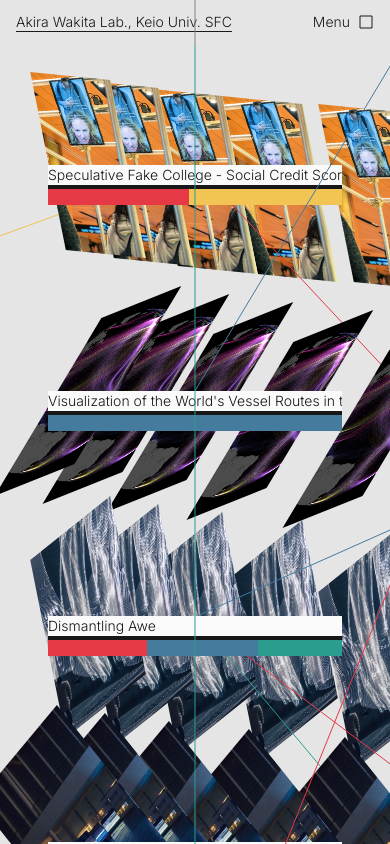
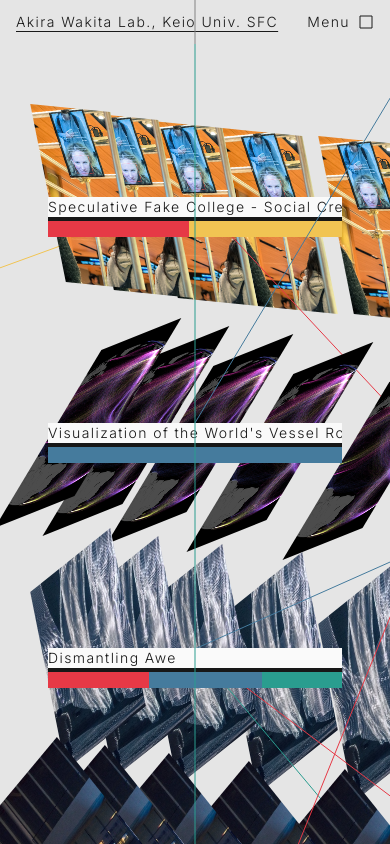
Before and after one commit to wakita-lab/web, a Next.js app: page / in a window 390 px wide. Shown: the top 844 px of the page. Built offline with nearby package versions, Linux system fonts and the light colour scheme.

Commit message:
fix: Update layout and header styles for improved spacing and responsiveness

```diff
--- a/src/app/layout.tsx
+++ b/src/app/layout.tsx
@@ -18,7 +18,7 @@ export default function RootLayout({
 }>) {
   return (
     <html lang="en" className={inter.variable}>
-      <body className="overflow-x-hidden overscroll-none font-inter text-sm font-light">
+      <body className="overflow-x-hidden overscroll-none font-inter text-sm font-light tracking-widest">
         <Header />
         {children}
         <Analytics />
--- a/src/app/page.tsx
+++ b/src/app/page.tsx
@@ -13,7 +13,7 @@ const TransformMatrixes = [
 
 export default function Home() {
   return (
-    <div className="m-auto mt-8 grid w-full max-w-screen-xl grid-cols-1 gap-12 px-12 pb-24 sm:gap-8 sm:gap-y-16 sm:px-24 md:grid-cols-2 xl:grid-cols-3">
+    <div className="m-auto mt-16 grid w-full max-w-screen-xl grid-cols-1 gap-12 px-12 pb-24 sm:gap-8 sm:gap-y-16 sm:px-24 md:grid-cols-2 xl:grid-cols-3">
       {WORKS.map((work, index) => {
         const transformMatrix = TransformMatrixes[index % 5];
         const transformStyle = `matrix(${transformMatrix.join(',')})`;
--- a/src/components/HamburgerMenu.tsx
+++ b/src/components/HamburgerMenu.tsx
@@ -9,14 +9,14 @@ interface HamburgerMenuProps {
 export const HamburgerMenu = ({ isOpen }: HamburgerMenuProps) => {
   return (
     <div
-      className={`fixed right-0 top-0 z-20 flex h-full flex-col gap-8 border-l border-neutral-200 bg-neutral-200/10 px-8 pt-16 leading-relaxed backdrop-blur-2xl transition-transform duration-300 ease-in-out ${
+      className={`fixed right-0 top-0 z-20 flex h-full w-80 max-w-full flex-col gap-8 border-l border-neutral-200 bg-neutral-200/10 px-8 pt-16 leading-relaxed backdrop-blur-2xl transition-transform duration-300 ease-in-out ${
         isOpen ? 'translate-x-0' : 'translate-x-full'
       }`}
     >
       <input
         type="text"
         placeholder="Search"
-        className="w-64 border-b border-neutral-700 bg-transparent placeholder:text-neutral-700 focus:outline-none focus:placeholder:text-neutral-500"
+        className="border-b border-neutral-700 bg-transparent placeholder:text-neutral-700 focus:outline-none focus:placeholder:text-neutral-500"
       />
       <div className="flex flex-col gap-1">
         <Link href="/">Home</Link>
--- a/src/components/Header.tsx
+++ b/src/components/Header.tsx
@@ -11,7 +11,7 @@ export const Header = () => {
   return (
     <>
       <header className="sticky inset-x-0 top-0 z-30 mx-0 flex w-auto justify-between text-white mix-blend-difference backdrop-grayscale lg:mx-[108px]">
-        <Link href="/" className="px-4 py-3 md:px-6">
+        <Link href="/" className="py-3 pl-4 md:px-6">
           Akira Wakita Lab., Keio Univ. SFC
         </Link>
         <HamburgerButton isOpen={isOpen} setIsOpen={setIsOpen} />
```
